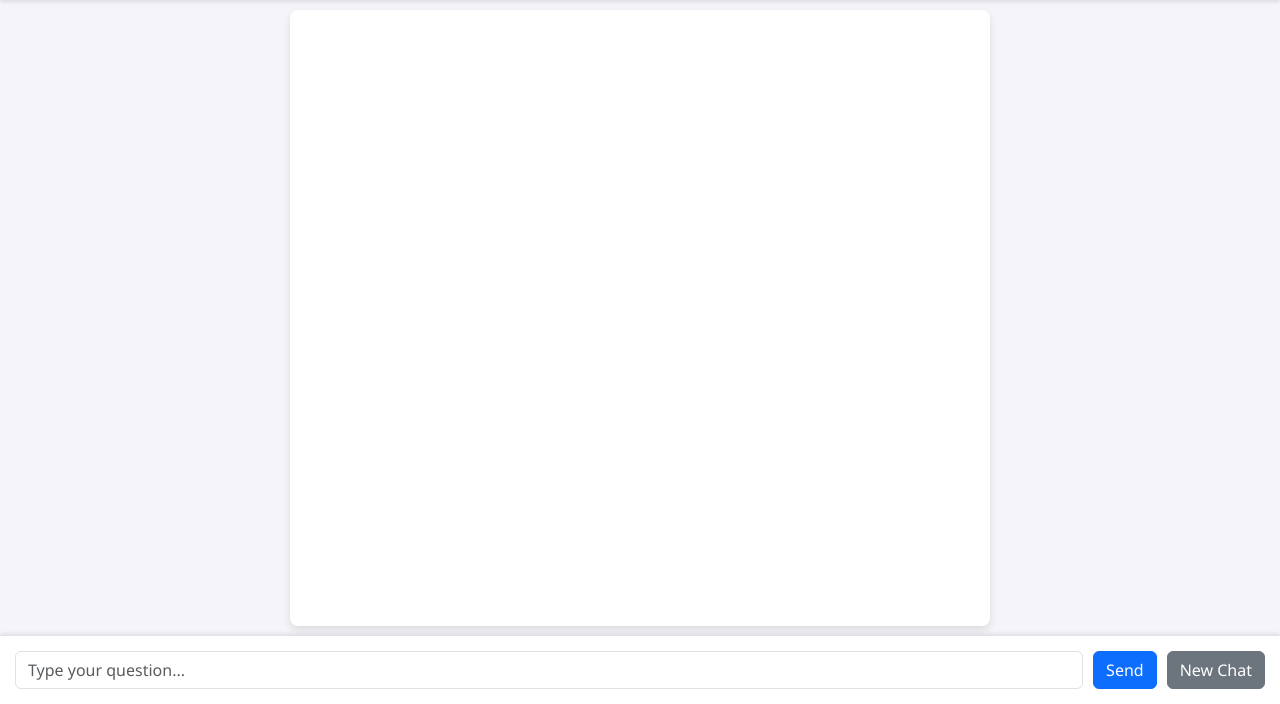
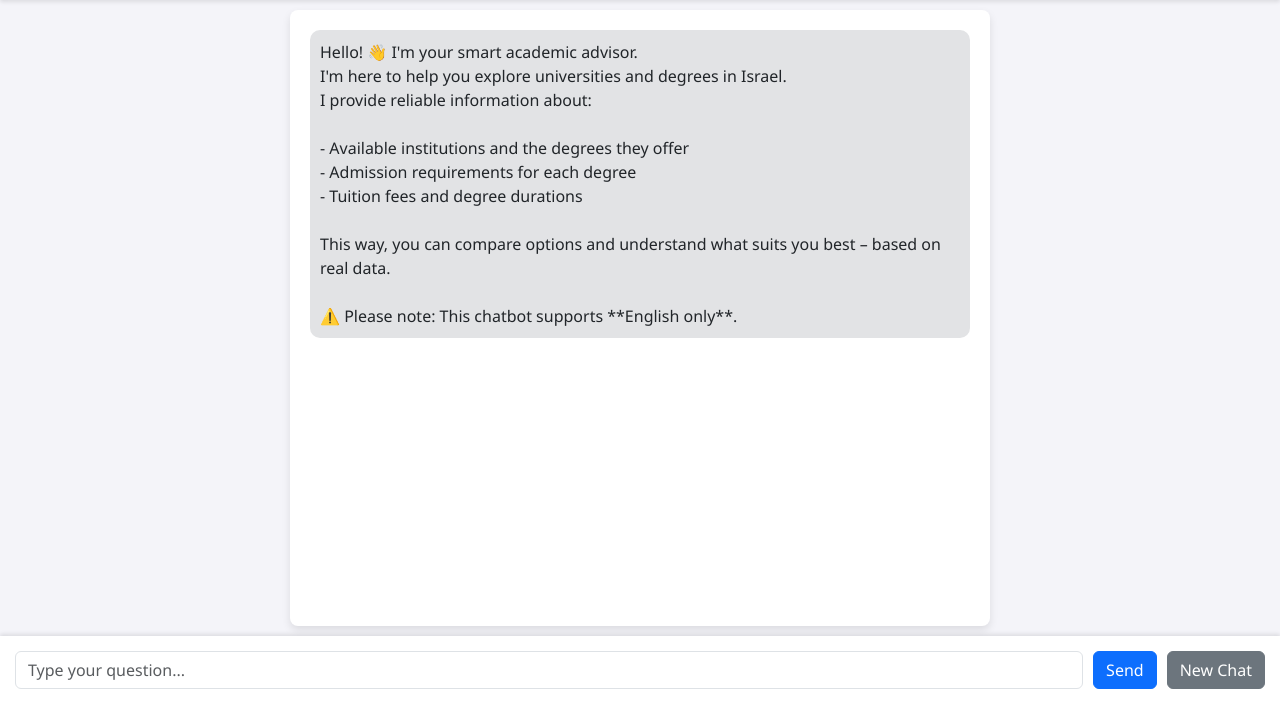
Before and after one commit to yuvalsi3/academic-chat, a Flask app: page / in a window 1280 px wide. Shown: the part 96-800 px from the top of the page. Run offline with Flask 3, Linux system fonts and the light colour scheme; some libraries are stand-ins or nearby versions.

Commit message:
Update index.html

```diff
--- a/templates/index.html
+++ b/templates/index.html
@@ -121,6 +121,24 @@ function newChat() {
     chatHistory = [];
     document.getElementById("chat").innerHTML = "";
 }
+
+    window.onload = () => {
+    const welcomeMessage = `
+Hello! 👋 I'm your smart academic advisor.
+I'm here to help you explore universities and degrees in Israel.
+I provide reliable information about:
+
+- Available institutions and the degrees they offer
+- Admission requirements for each degree
+- Tuition fees and degree durations
+
+This way, you can compare options and understand what suits you best – based on real data.
+
+⚠️ Please note: This chatbot supports **English only**.
+    `;
+    appendMessage("bot", welcomeMessage.trim());
+};
+
 </script>
 
 </body>
```
